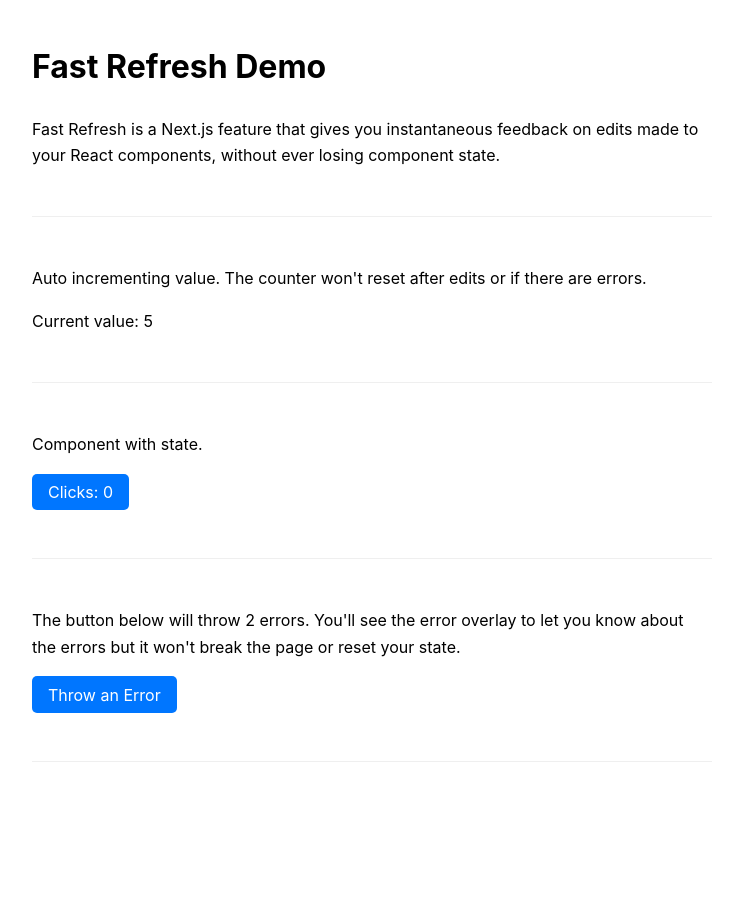
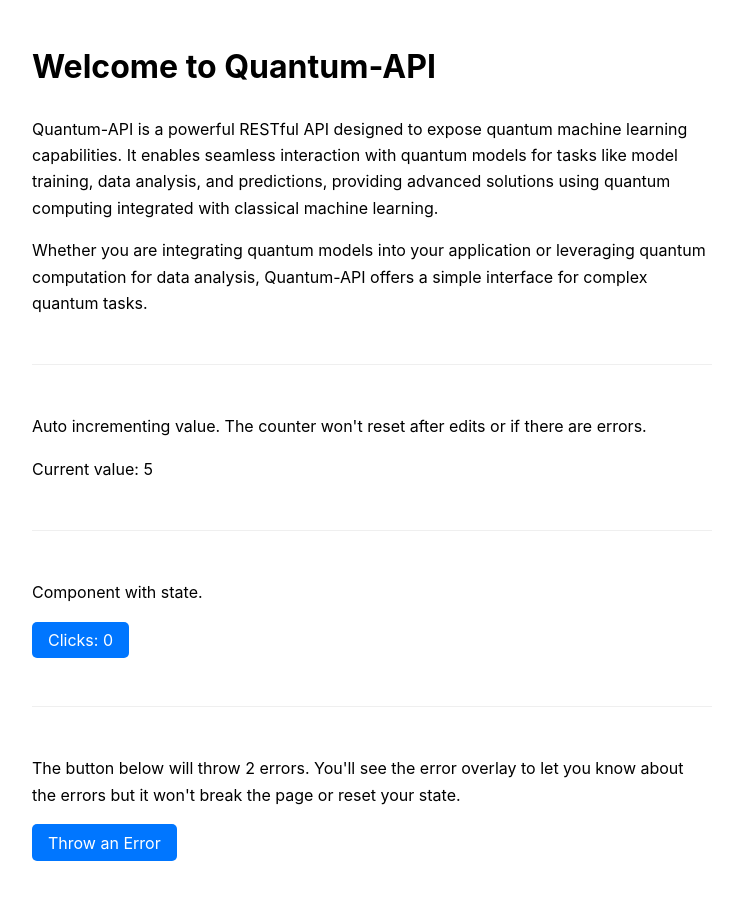
Before and after one commit to subatomicERROR/Quantum-API, a Next.js app: page / in a window 1280 px wide. Shown: the top 900 px of the page, without its empty margins (268-1011 px from the left). Before the commit the page ends 870 px from the top, so only its background shows below. Built offline with nearby package versions, Linux system fonts and the light colour scheme.

Commit message:
Updated homepage to introduce Quantum-API

```diff
--- a/pages/index.js
+++ b/pages/index.js
@@ -28,11 +28,12 @@
 
   return (
     <main className={styles.main}>
-      <h1>Fast Refresh Demo</h1>
+      <h1>Welcome to Quantum-API</h1>
       <p>
-        Fast Refresh is a Next.js feature that gives you instantaneous feedback
-        on edits made to your React components, without ever losing component
-        state.
+        Quantum-API is a powerful RESTful API designed to expose quantum machine learning capabilities. It enables seamless interaction with quantum models for tasks like model training, data analysis, and predictions, providing advanced solutions using quantum computing integrated with classical machine learning.
+      </p>
+      <p>
+        Whether you are integrating quantum models into your application or leveraging quantum computation for data analysis, Quantum-API offers a simple interface for complex quantum tasks.
       </p>
       <hr className={styles.hr} />
       <div>
```
